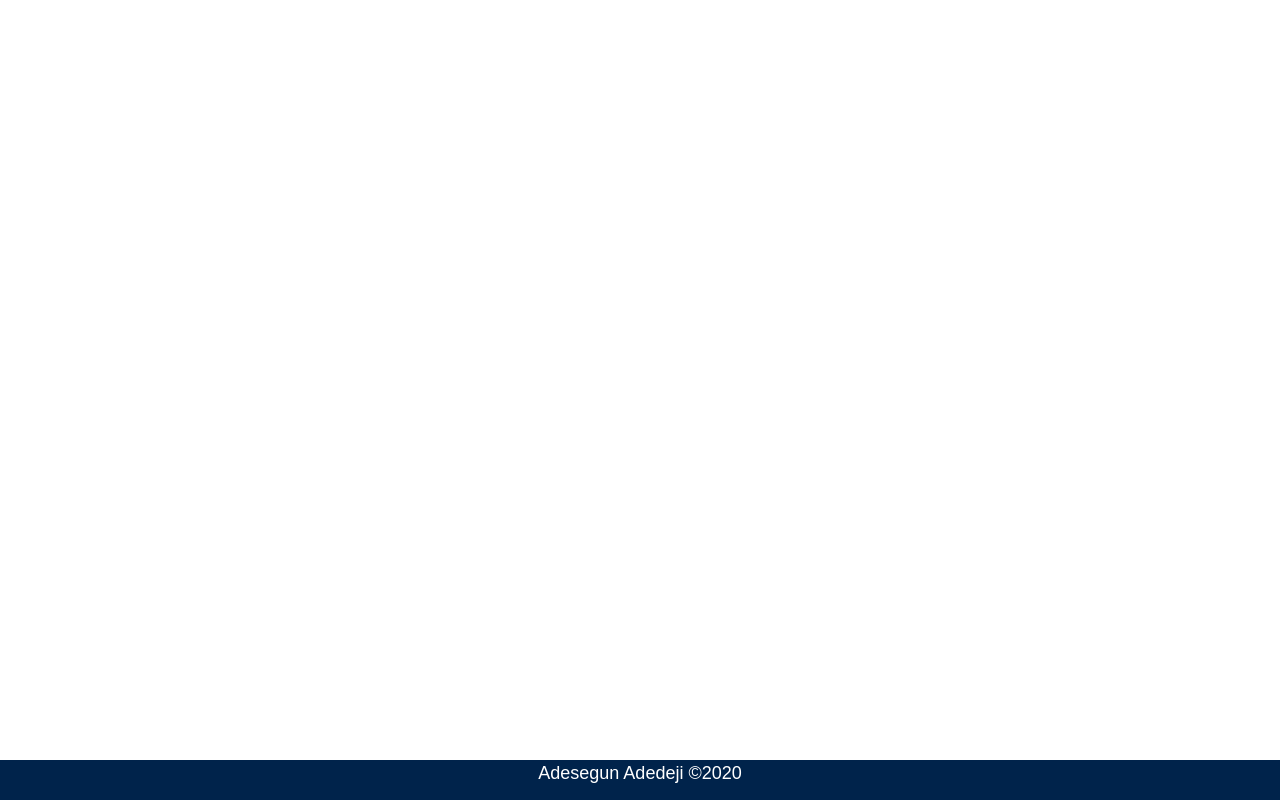
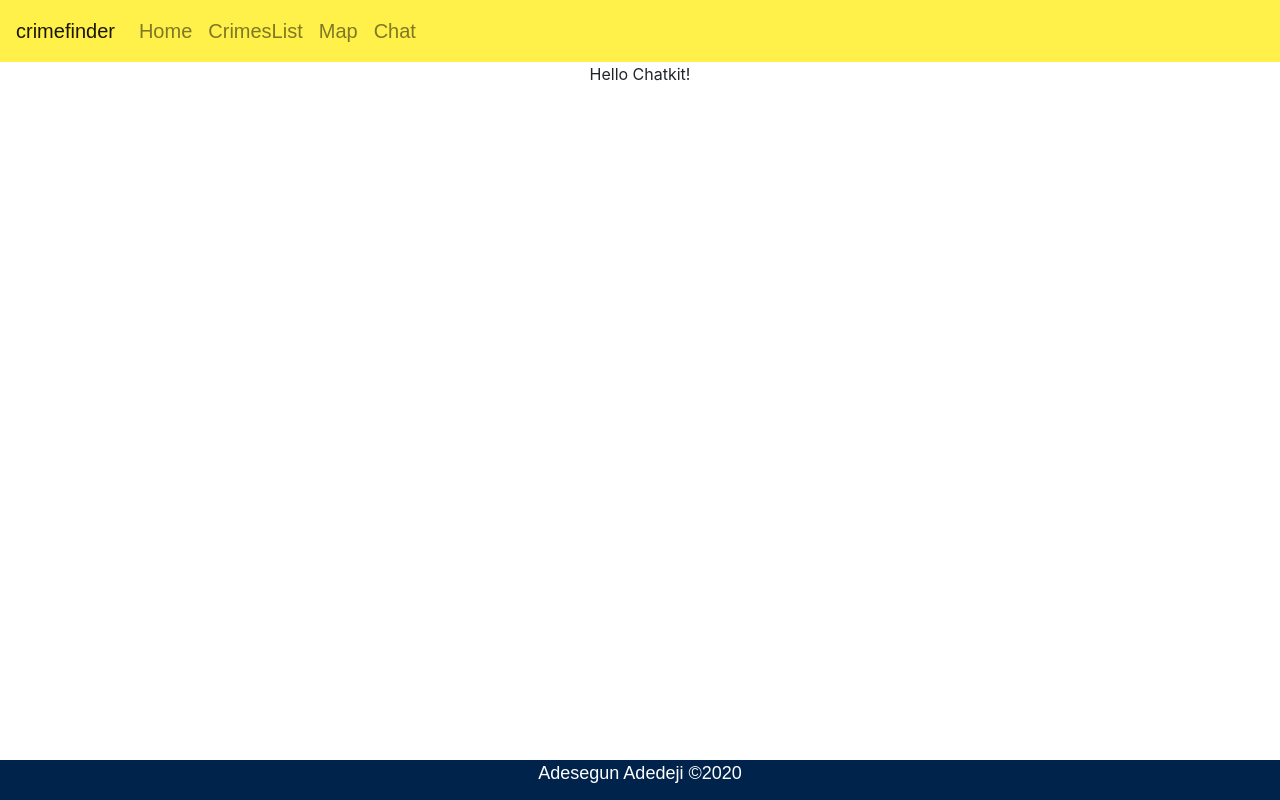
Before and after one commit to adesegunadedeji/CrimeFinder, a React (Create React App) app in the folder client/: page /chat in a window 1280 px wide. Built offline with nearby package versions, Linux system fonts and the light colour scheme; a web font is replaced by a local one.

Commit message:
added chat component

```diff
--- a/client/package.json
+++ b/client/package.json
@@ -7,6 +7,7 @@
     "node": "10.15.3"
   },
   "dependencies": {
+    "@pusher/chatkit-client-react": "^0.1.4",
     "bootstrap": "^4.4.1",
     "dotenv": "^8.2.0",
     "google-map-react": "^1.1.6",
--- a/client/src/App.js
+++ b/client/src/App.js
@@ -6,6 +6,7 @@ import Home from './Components/Home/Home';
 import Footer from './Components/Footer/Footer'
 import TableComp from './Components/Table/Table'
 import SimpleMap from  './Components/Listings/SimpleMap'
+import chatBox from './Components/chat/chat';
 class App extends Component {
   constructor(){
     super();
@@ -29,6 +30,8 @@ class App extends Component {
         </Route>
         <Route path ="/map" component ={SimpleMap}>
         </Route>
+        <Route path ="/chat" component ={chatBox}>
+        </Route>
       </Switch>
    <Footer/>
     </div>
--- a/client/src/Components/Home/NavbarComp.jsx
+++ b/client/src/Components/Home/NavbarComp.jsx
@@ -30,7 +30,9 @@ const NavbarComp = (props) => {
             <NavItem>
               <NavLink href="/map">Map</NavLink>
             </NavItem>
-
+            <NavItem>
+              <NavLink href="/chat">Chat</NavLink>
+            </NavItem>
           </Nav>
         </Collapse>
       </Navbar>
--- /dev/null
+++ b/client/src/Components/chat/chat.jsx
@@ -0,0 +1,17 @@
+import React from 'react'
+import NavbarComp from '../Home/NavbarComp'
+
+function chatBox() {
+    return(
+        <div>
+            <NavbarComp/>
+        <WelcomeMessage/>
+        </div>
+            )}
+
+
+            const WelcomeMessage = props => {
+                return <div>Hello Chatkit!</div>
+              }
+
+export default chatBox
```
Also changed, not shown: 2 other files (tests, documents, lock files or other folders).
